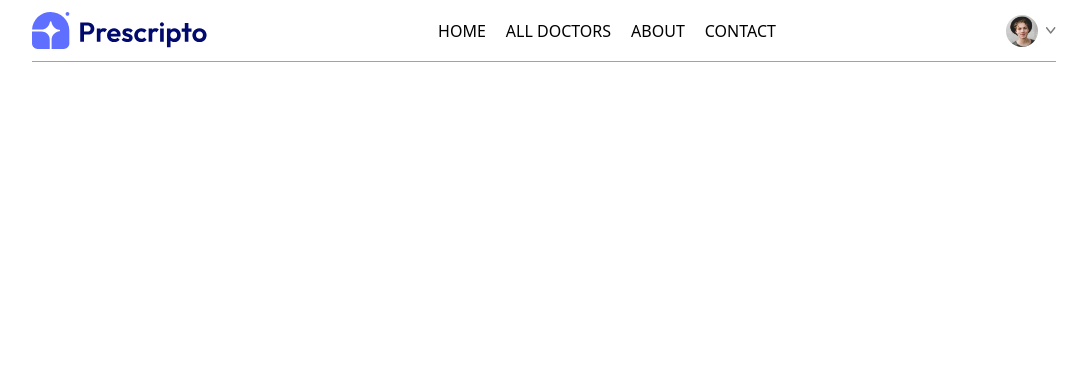
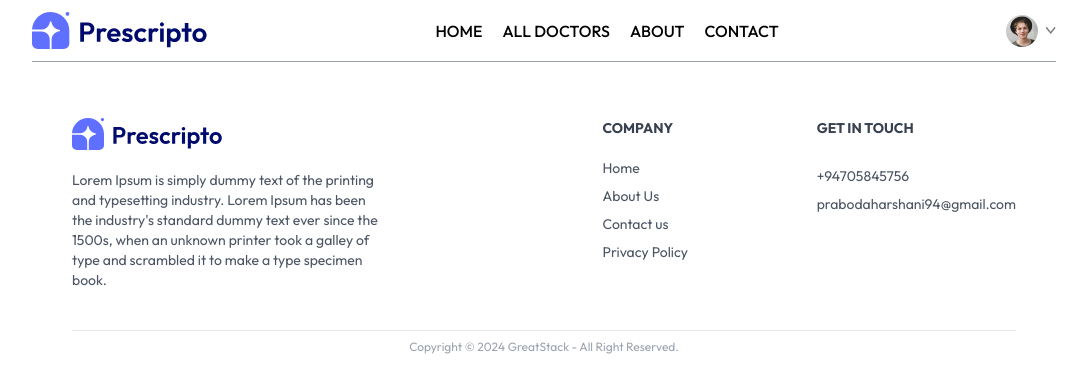
Before and after one commit to prabodhahdev/DocBook, a React (Vite) app in the folder frontend/: page /appointments/1 in a window 1280 px wide. Shown: the top 392 px of the page, without its empty margins (96-1183 px from the left). Built offline with nearby package versions, Linux system fonts and the light colour scheme.

Commit message:
Added fontfamily-outfit Created Footer component

```diff
--- a/frontend/src/App.jsx
+++ b/frontend/src/App.jsx
@@ -8,6 +8,7 @@ import MyProfile from './pages/MyProfile'
 import MyAppointments from './pages/MyAppointments'
 import Appointment from './pages/Appointment'
 import Navbar from './components/Navbar'
+import Footer from './components/Footer'
 
 const App = () => {
   return (
@@ -23,6 +24,7 @@ const App = () => {
         <Route path='/my-appointments' element={<MyAppointments/>}/>
         <Route path='/appointments/:docId' element={<Appointment/>}/>
       </Routes>
+      <Footer/>
     </div>
   )
 }
--- /dev/null
+++ b/frontend/src/components/Footer.jsx
@@ -0,0 +1,36 @@
+import React from 'react'
+import { assets } from '../assets/assets'
+
+const Footer = () => {
+  return (
+    <div className='md:mx-10 '>
+      <div className='flex flex-col sm:grid grid-cols-[3fr_1fr_1fr] gap-14 my-10 mt-14 text-sm'>
+      <div className=''>
+        <img className='h-8 mb-5' src={assets.logo} alt="" />
+        <p className='w-full md:w-2/3 text-gray-600'>Lorem Ipsum is simply dummy text of the printing and typesetting industry. Lorem Ipsum has been the industry's standard dummy text ever since the 1500s, when an unknown printer took a galley of type and scrambled it to make a type specimen book.</p>
+      </div>
+      <div className=''>
+        <p className='mb-5 text-gray-700 font-bold'>COMPANY</p>
+        <ul className='text-gray-600 flex flex-col gap-2'>
+            <li>Home</li>
+            <li>About Us</li>
+            <li>Contact us</li>
+            <li>Privacy Policy</li>
+        </ul>
+      </div>
+      <div className='text-gray-600 flex flex-col gap-2 '>
+        <p className='mb-5 text-gray-700 font-bold'>GET IN TOUCH</p>
+        <p >+94705845756</p>
+        <p>prabodaharshani94@gmail.com</p>
+
+      </div>
+      </div>
+      <div className='pb-5'>
+        <hr />
+        <p className='text-center text-xs text-gray-400 pt-2'>Copyright © 2024 GreatStack - All Right Reserved.</p>
+      </div>
+    </div>
+  )
+}
+
+export default Footer
--- a/frontend/src/index.css
+++ b/frontend/src/index.css
@@ -1,7 +1,11 @@
+@import url('https://fonts.googleapis.com/css2?family=Outfit:wght@100..900&display=swap');
 @tailwind base;
 @tailwind components;
 @tailwind utilities;
 
+*{
+    font-family: Outfit;
+}
 .active hr{
     @apply block
 }
```
